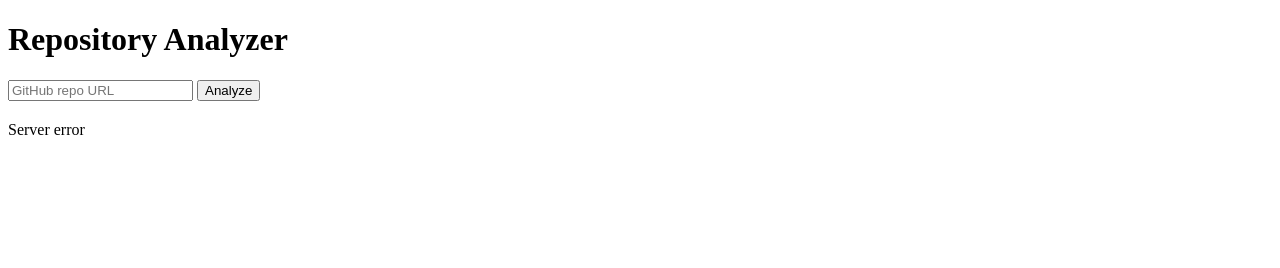
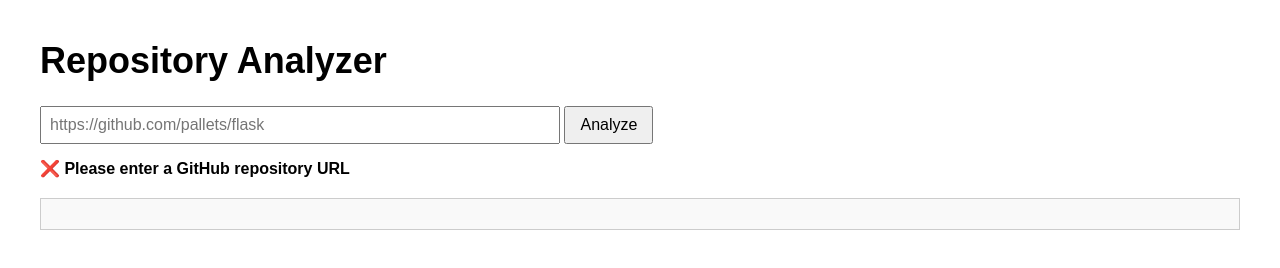
Before and after one commit to Lavanya-0126/repository-mirror, a website: page public/index.html in a window 1280 px wide. Both pictures are taken after a click on the button "Analyze". Drawn offline with Linux system fonts and the light colour scheme; no server answers.

Commit message:
Fix frontend result rendering

```diff
--- a/public/index.html
+++ b/public/index.html
@@ -1,44 +1,112 @@
 <!DOCTYPE html>
-<html>
+<html lang="en">
 <head>
+  <meta charset="UTF-8" />
   <title>Repository Analyzer</title>
+
+  <style>
+    body {
+      font-family: Arial, sans-serif;
+      margin: 40px;
+    }
+
+    h1 {
+      font-size: 36px;
+    }
+
+    input {
+      width: 500px;
+      padding: 8px;
+      font-size: 16px;
+    }
+
+    button {
+      padding: 8px 14px;
+      font-size: 16px;
+      cursor: pointer;
+    }
+
+    #status {
+      margin-top: 15px;
+      font-weight: bold;
+    }
+
+    #result {
+      margin-top: 20px;
+      padding: 15px;
+      border: 1px solid #ccc;
+      white-space: pre-wrap; /* keeps formatting */
+      background: #f9f9f9;
+    }
+  </style>
 </head>
 <body>
 
   <h1>Repository Analyzer</h1>
 
- <input id="repo" type="text" placeholder="GitHub repo URL" />
+  <!-- Input for GitHub repo URL -->
+  <input
+    type="text"
+    id="repoInput"
+    placeholder="https://github.com/pallets/flask"
+  />
+
+  <!-- Analyze button -->
   <button onclick="analyzeRepo()">Analyze</button>
 
-<div id="result" style="white-space: pre-wrap; margin-top: 20px;"></div>
+  <!-- Status text -->
+  <div id="status"></div>
+
+  <!-- Result output -->
+  <div id="result"></div>
+
   <script>
     async function analyzeRepo() {
-  const repo = document.getElementById("repo").value;
+      const repoUrl = document.getElementById("repoInput").value;
+      const statusDiv = document.getElementById("status");
       const resultDiv = document.getElementById("result");
 
-  resultDiv.innerHTML = "Analyzing...";
+      // Clear old output
+      statusDiv.textContent = "";
+      resultDiv.textContent = "";
+
+      if (!repoUrl) {
+        statusDiv.textContent = "❌ Please enter a GitHub repository URL";
+        return;
+      }
+
+      statusDiv.textContent = "⏳ Analyzing repository...";
 
       try {
         const response = await fetch("/api/analyze", {
           method: "POST",
-      headers: { "Content-Type": "application/json" },
-      body: JSON.stringify({ repo })
+          headers: {
+            "Content-Type": "application/json"
+          },
+          body: JSON.stringify({ repo: repoUrl })
         });
 
         const data = await response.json();
 
-    if (data.result) {
-      // Convert markdown-like text to readable format
-      resultDiv.innerHTML = `<pre>${data.result}</pre>`;
-    } else {
-      resultDiv.innerHTML = "Error: " + (data.error || "Unknown error");
+        if (!response.ok) {
+          // API returned an error
+          statusDiv.textContent = "❌ Server error";
+          resultDiv.textContent = data.error || "Unknown error";
+          return;
         }
-  } catch (err) {
-    resultDiv.innerHTML = "Server error";
+
+        // Success
+        statusDiv.textContent = "✅ Analysis complete";
+
+        // Show ONLY the result text (not raw JSON)
+        resultDiv.textContent = data.result;
+
+      } catch (error) {
+        statusDiv.textContent = "❌ Failed to connect to server";
+        resultDiv.textContent = error.message;
       }
     }
   </script>
 
-
 </body>
 </html>
```
Lines whose indentation alone changed are shown as unchanged.
